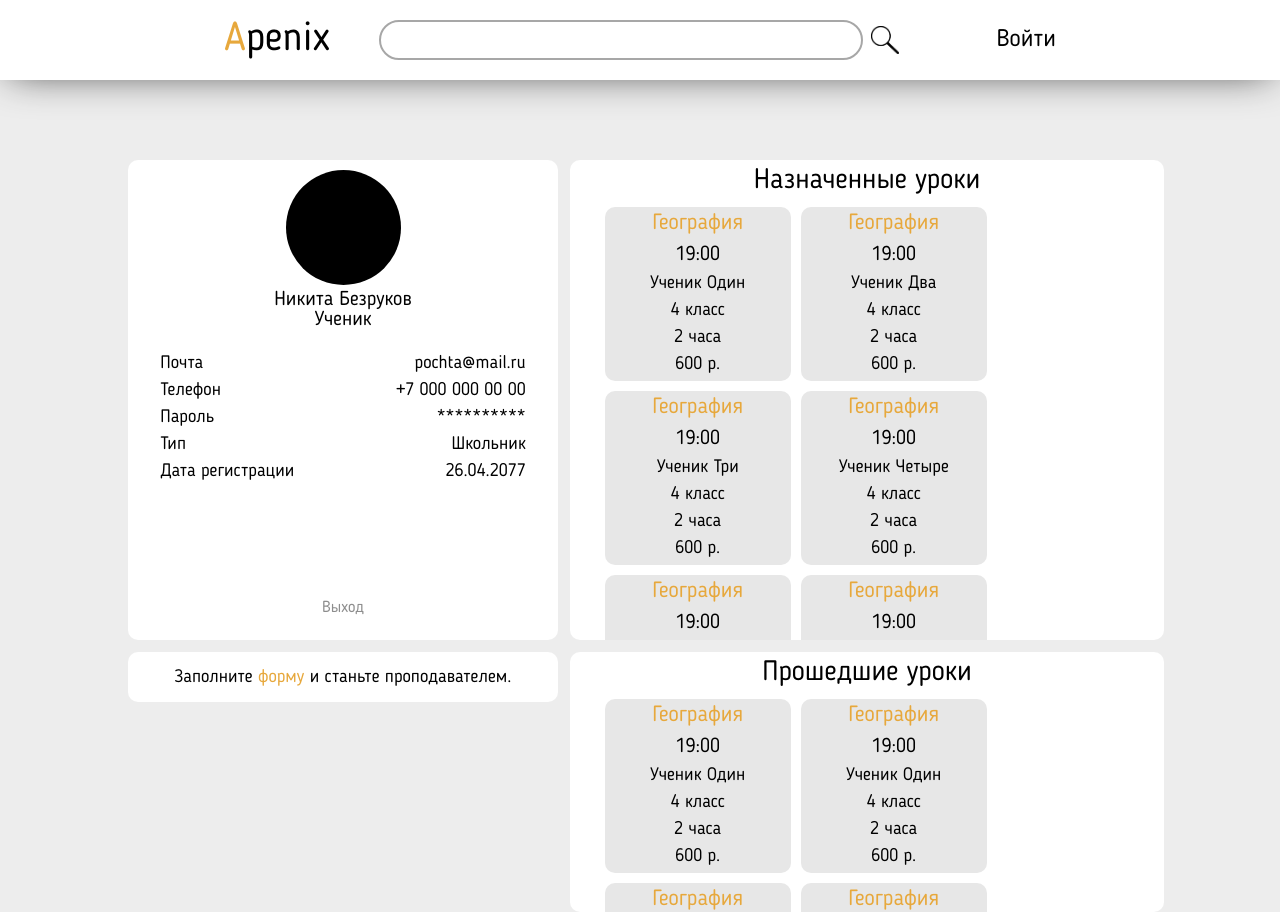
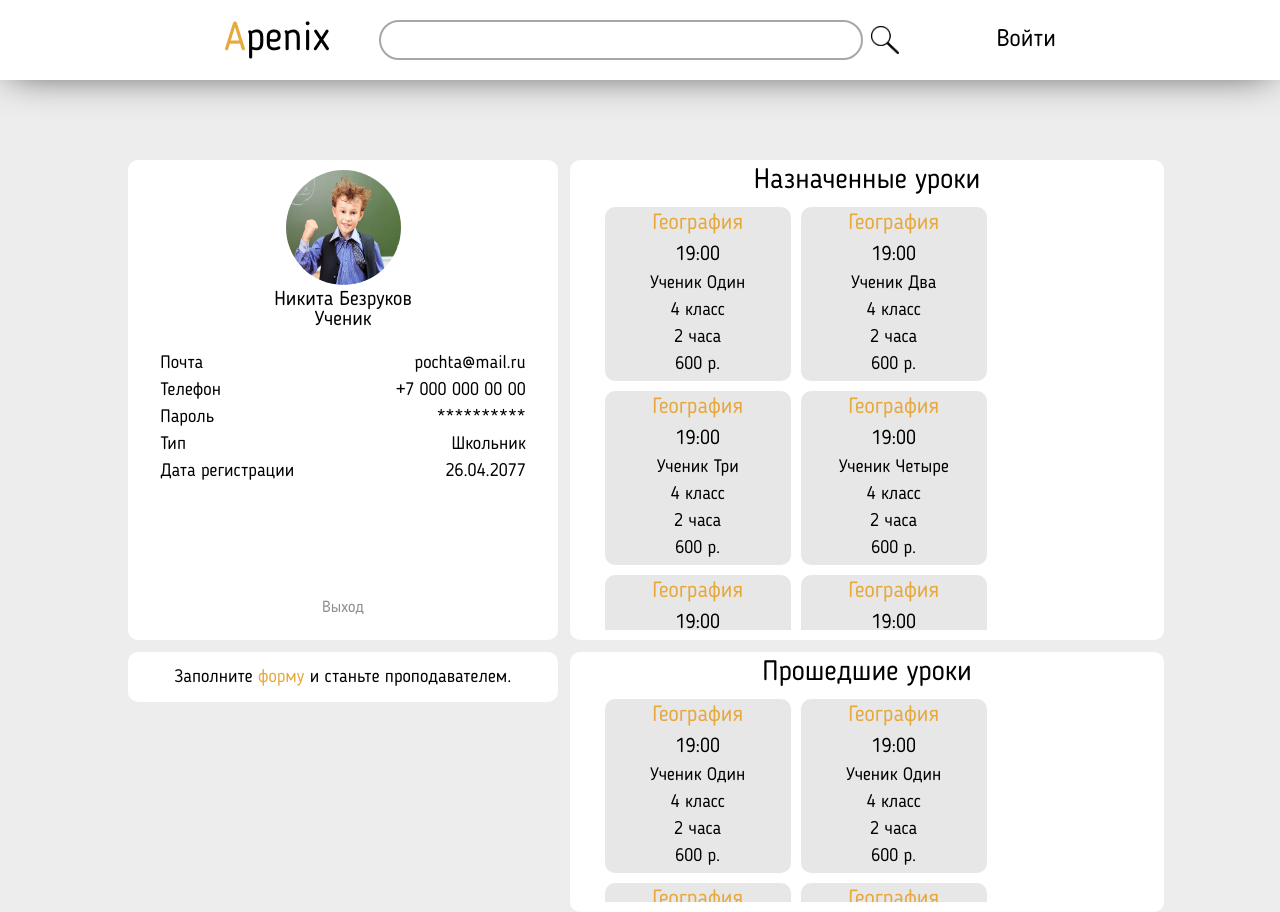
Before and after one commit to NewGrafon/study-service-frontend, an Angular app: page /profile in a window 1280 px wide. Built offline with nearby package versions, Linux system fonts and the light colour scheme.

Commit message:
сом опять фиксит

```diff
--- a/src/app/pages/account-profile/account-profile.component.html
+++ b/src/app/pages/account-profile/account-profile.component.html
@@ -39,7 +39,9 @@
     </div>
     <div>
         <div class="userinfo">
-            <div class="profileImg"></div>
+            <div class="profileImg">
+                <img src="./assets/img/bekit.png">
+            </div>
             <div class="shortInfo">
                 <p>Никита Безруков</p>
                 <p>Ученик</p>
--- a/src/app/pages/account-profile/account-profile.component.scss
+++ b/src/app/pages/account-profile/account-profile.component.scss
@@ -50,6 +50,10 @@
     background-color: black;
     border-radius: 50%;
     margin-top: 10px;
+    display: flex;
+    align-content: center;
+    justify-content: center;
+    overflow: hidden;
 }
 
 .shortInfo {
@@ -88,6 +92,7 @@
     display: flex;
     flex-direction: column;
     align-items: center;
+    padding-bottom: 10px;
 }
 
 .pastLessions {
@@ -101,6 +106,7 @@
     display: flex;
     flex-direction: column;
     align-items: center;
+    padding-bottom: 10px;
 }
 
 .fl {
```
Also changed, not shown: src/assets/img/bekit.png (added).
